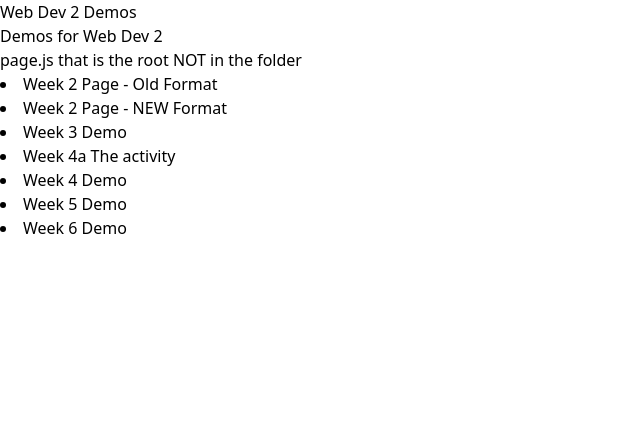
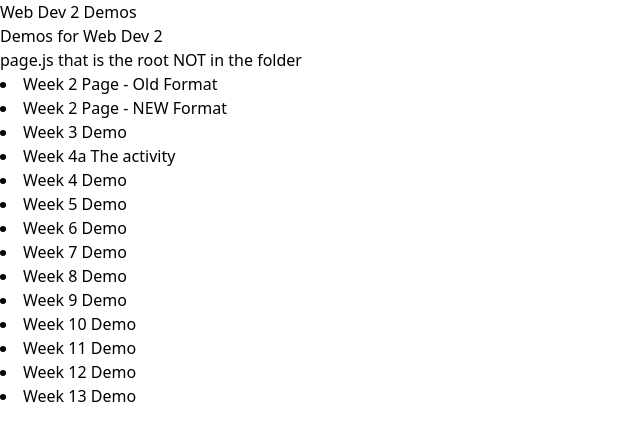
Before and after one commit to Jeffdcdr/webdev2-demos-wednesday, a Next.js app: page / in a window 1280 px wide. Shown: the top 440 px of the page, without its empty margins (0-640 px from the left). Built offline with nearby package versions, Linux system fonts and the light colour scheme.

Commit message:
Update page.js
Added week 7  to 13 links and labels to the main page

```diff
--- a/app/page.js
+++ b/app/page.js
@@ -27,6 +27,27 @@ export default function Page() {
       <li>
         <a href="/week-6">Week 6 Demo</a>
       </li>
+      <li>
+        <a href="/week-7">Week 7 Demo</a>
+      </li>
+      <li>
+        <a href="/week-8">Week 8 Demo</a>
+      </li>
+      <li>
+        <a href="/week-9">Week 9 Demo</a>
+      </li>
+      <li>
+        <a href="/week-10">Week 10 Demo</a>
+      </li>
+      <li>
+        <a href="/week-11">Week 11 Demo</a>
+      </li>
+      <li>
+        <a href="/week-12">Week 12 Demo</a>
+      </li>
+      <li>
+        <a href="/week-13">Week 13 Demo</a>
+      </li>
     </div>
   );
 }
```
